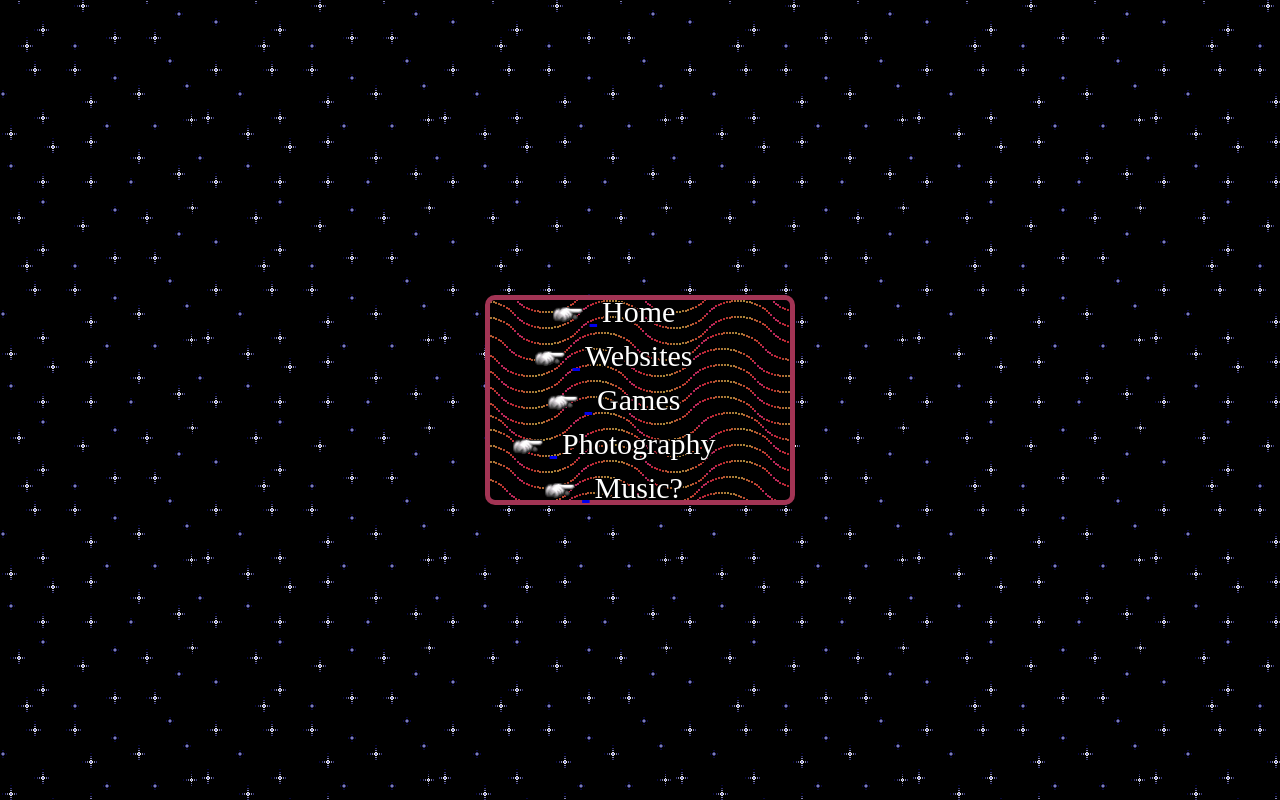
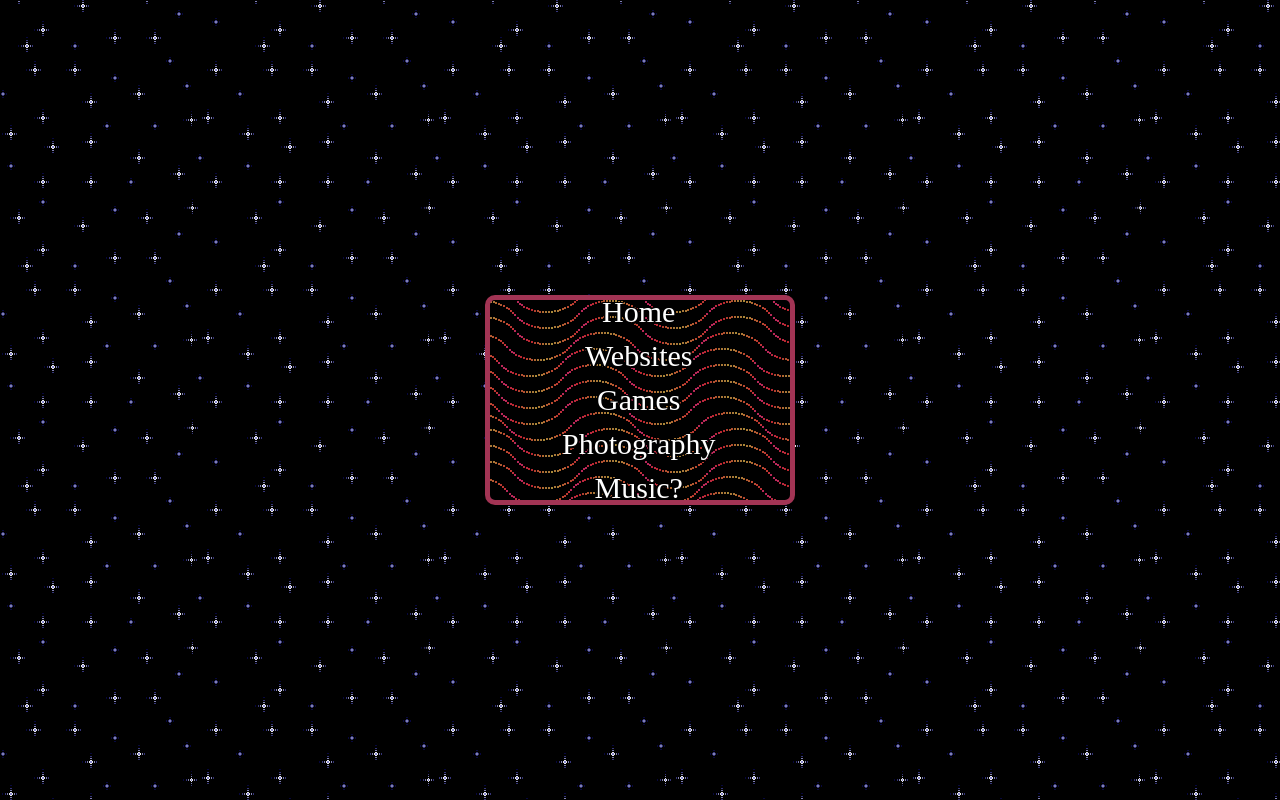
Before and after one commit to colinrkeegan/my-website-html, a plain HTML site: page photography.html in a window 1280 px wide. Drawn offline with Linux system fonts and the light colour scheme; a web font is replaced by a local one.

Commit message:
just a worm

```diff
--- a/photography.html
+++ b/photography.html
@@ -15,31 +15,41 @@
         <ul>
           <li>
             <a href="index.html">
-              <img src="images/ff-pointer.png" class="navPointer" />
+              <div class="navPointerWrapper">
+                <img src="images/ff-pointer.png" class="navPointer" />
+              </div>
               <span class="navLink">Home</span>
             </a>
           </li>
           <li>
             <a href="websites.html">
-              <img src="images/ff-pointer.png" class="navPointer" />
+              <div class="navPointerWrapper">
+                <img src="images/ff-pointer.png" class="navPointer" />
+              </div>
               <span class="navLink">Websites</span>
             </a>
           </li>
           <li>
             <a href="games.html">
-              <img src="images/ff-pointer.png" class="navPointer" />
+              <div class="navPointerWrapper">
+                <img src="images/ff-pointer.png" class="navPointer" />
+              </div>
               <span class="navLink">Games</span>
             </a>
           </li>
           <li>
             <a href="photography.html">
-              <img src="images/ff-pointer.png" class="navPointer" />
+              <div class="navPointerWrapper">
+                <img src="images/ff-pointer.png" class="navPointer" />
+              </div>
               <span class="navLink">Photography</span>
             </a>
           </li>
           <li>
             <a href="music.html">
-              <img src="images/ff-pointer.png" class="navPointer" />
+              <div class="navPointerWrapper">
+                <img src="images/ff-pointer.png" class="navPointer" />
+              </div>
               <span class="navLink">Music?</span>
             </a>
           </li>
--- a/style.css
+++ b/style.css
@@ -90,6 +90,10 @@ nav li a {
     1.5px 1.5px 0 #000;
 }
 
+nav ul li a {
+  text-decoration: none;
+}
+
 .navLink:hover {
   text-shadow: -1.5px -1.5px 0 #f00000, 1.5px -1.5px 0 #f00000, -1.5px 1.5px 0 #f00000,
     1.5px 1.5px 0 #f00000;
@@ -97,18 +101,18 @@ nav li a {
 
 .navPointer {
   /* TODO PUT THIS BACK */
-  /* opacity: 0; */
+  opacity: 0;
   width: 30px;
 }
 
 nav li a:hover .navPointer {
   opacity: 100;
-  color: red;
+  color: rgb(255, 0, 0);
 }
 
 #construct-content:hover .navPointer {
-  opacity: 100;
-  color: red;
+  /* opacity: 100; */
+  color: rgb(255, 0, 0);
 }
 
 /* nav li a:active .navPointer {
@@ -150,7 +154,7 @@ nav li a:hover .navPointer {
   /* margin: 0px; */
   /* padding: 0px; */
   /* TODO DELETE? */
-  height: 15px;
+  /* height: 15px; */
 }
 
 #construct-wrapper {
@@ -167,7 +171,8 @@ nav li a:hover .navPointer {
   justify-content: center;
   align-items: center;
   text-align: center;
-  background-color: #11b079;
+  /* background-color: #11b079; */
+  background-color: #000000;
   transition: width 10s, height 10s;
   transition-delay: 0s, 7s;
   width: 300px;
@@ -187,8 +192,17 @@ nav li a:hover .navPointer {
   font-size: 30px;
   padding: 5px;
   color: #ffffff;
-  text-shadow: -1.5px -1.5px 0 #000, 1.5px -1.5px 0 #000, -1.5px 1.5px 0 #000,
-    1.5px 1.5px 0 #000;
+  /* text-shadow: -1.5px -1.5px 0 #000, 1.5px -1.5px 0 #000, -1.5px 1.5px 0 #000,
+    1.5px 1.5px 0 #000; */
+}
+
+#construct-content a {
+  font-family: "Altima";
+  font-size: 30px;
+  padding: 5px;
+  color: #ffffff;
+  /* text-shadow: -1.5px -1.5px 0 #000, 1.5px -1.5px 0 #000, -1.5px 1.5px 0 #000,
+    1.5px 1.5px 0 #000; */
 }
 
 @keyframes scroll {
```
Also changed, not shown: index.html (+14 -2 lines).
